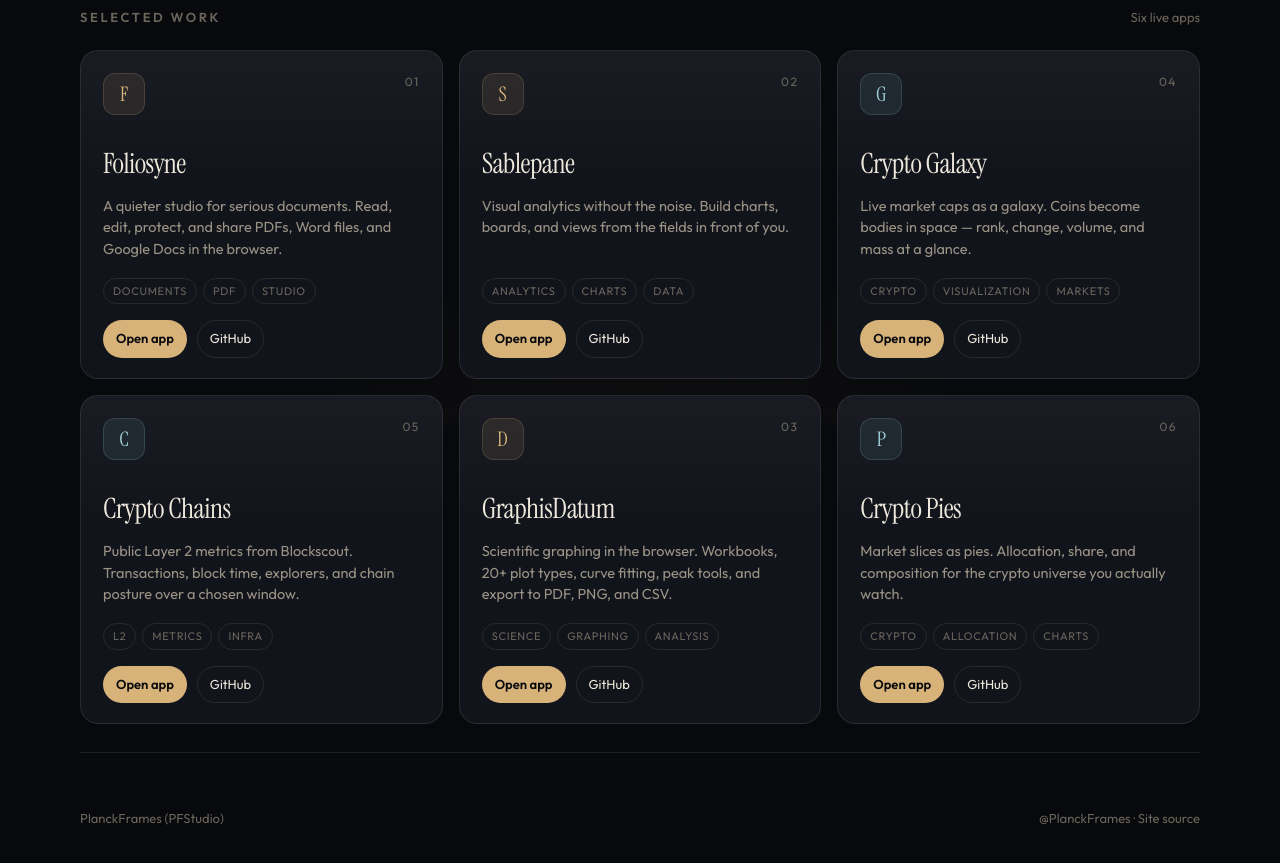
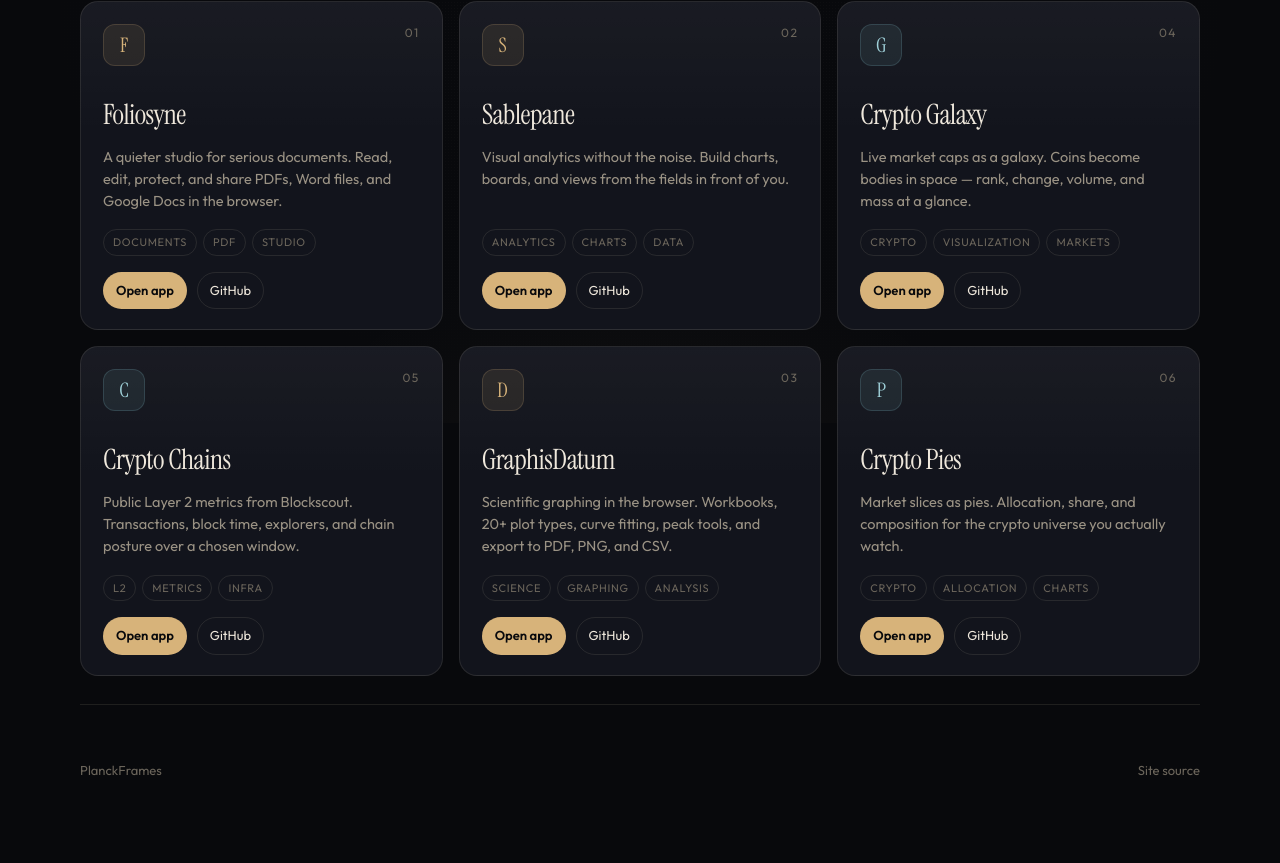
Before and after one commit to PlanckFrames/pf-studio, a Next.js app: page / in a window 1280 px wide. Shown: the part 377-1240 px from the top of the page. After the commit the page ends 1205 px from the top, so only its background shows below. Built offline with nearby package versions, Linux system fonts and the light colour scheme.

Commit message:
Remove PFStudio labels and the X handle

```diff
--- a/app/page.tsx
+++ b/app/page.tsx
@@ -75,7 +75,6 @@ export default function HomePage() {
         <section className="hero">
           <h1>
             PlanckFrames <em>Studio</em>
-            <span>PFStudio</span>
           </h1>
           <p className="lede">
             Apps at the edge of documents, data, and markets. Built in the
@@ -120,16 +119,10 @@ export default function HomePage() {
         </section>
 
         <footer>
-          <span>PlanckFrames (PFStudio)</span>
-          <span>
-            <a href="https://x.com/PlanckFrames" target="_blank" rel="noreferrer">
-              @PlanckFrames
-            </a>
-            {" · "}
-            <a href="https://github.com/PlanckFrames/pf-studio" target="_blank" rel="noreferrer">
-              Site source
-            </a>
-          </span>
+          <span>PlanckFrames</span>
+          <a href="https://github.com/PlanckFrames/pf-studio" target="_blank" rel="noreferrer">
+            Site source
+          </a>
         </footer>
       </div>
     </>
```
